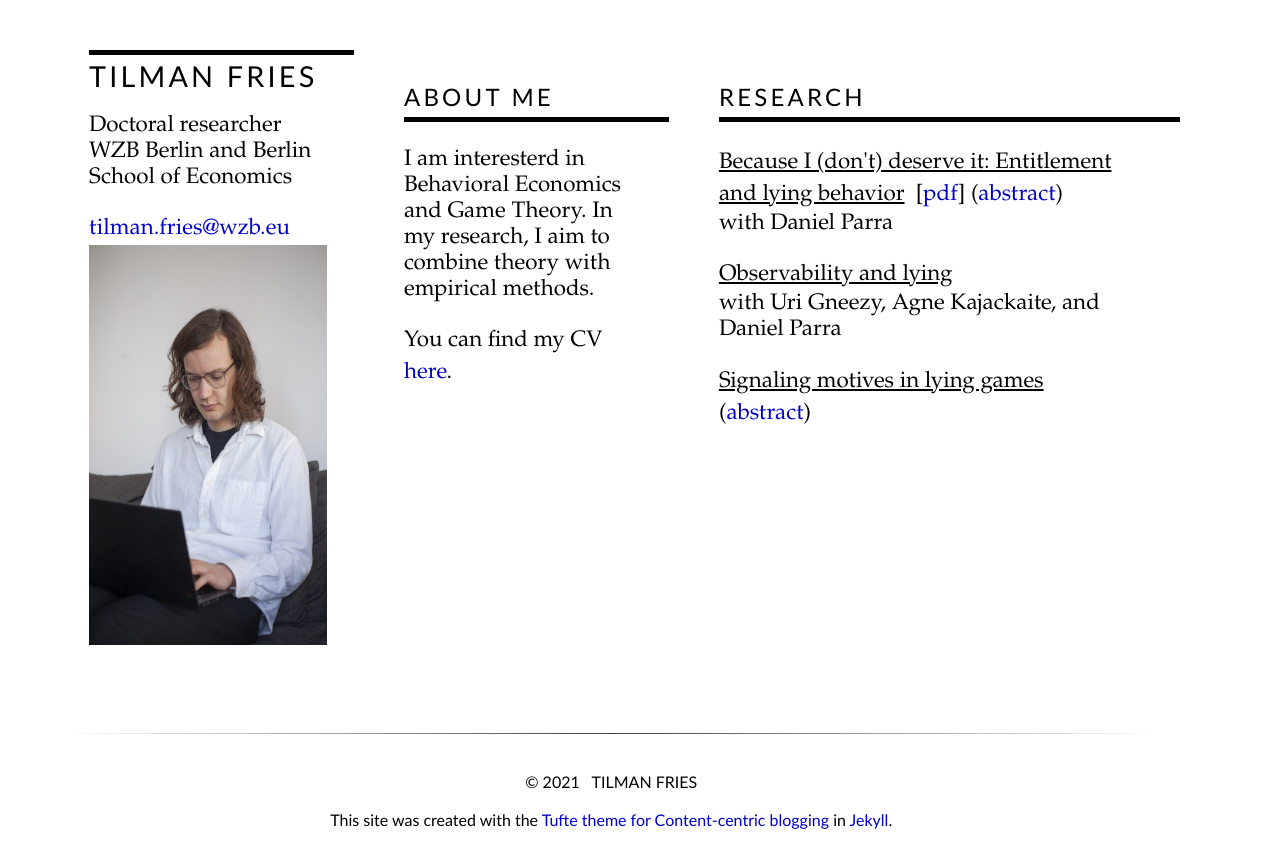
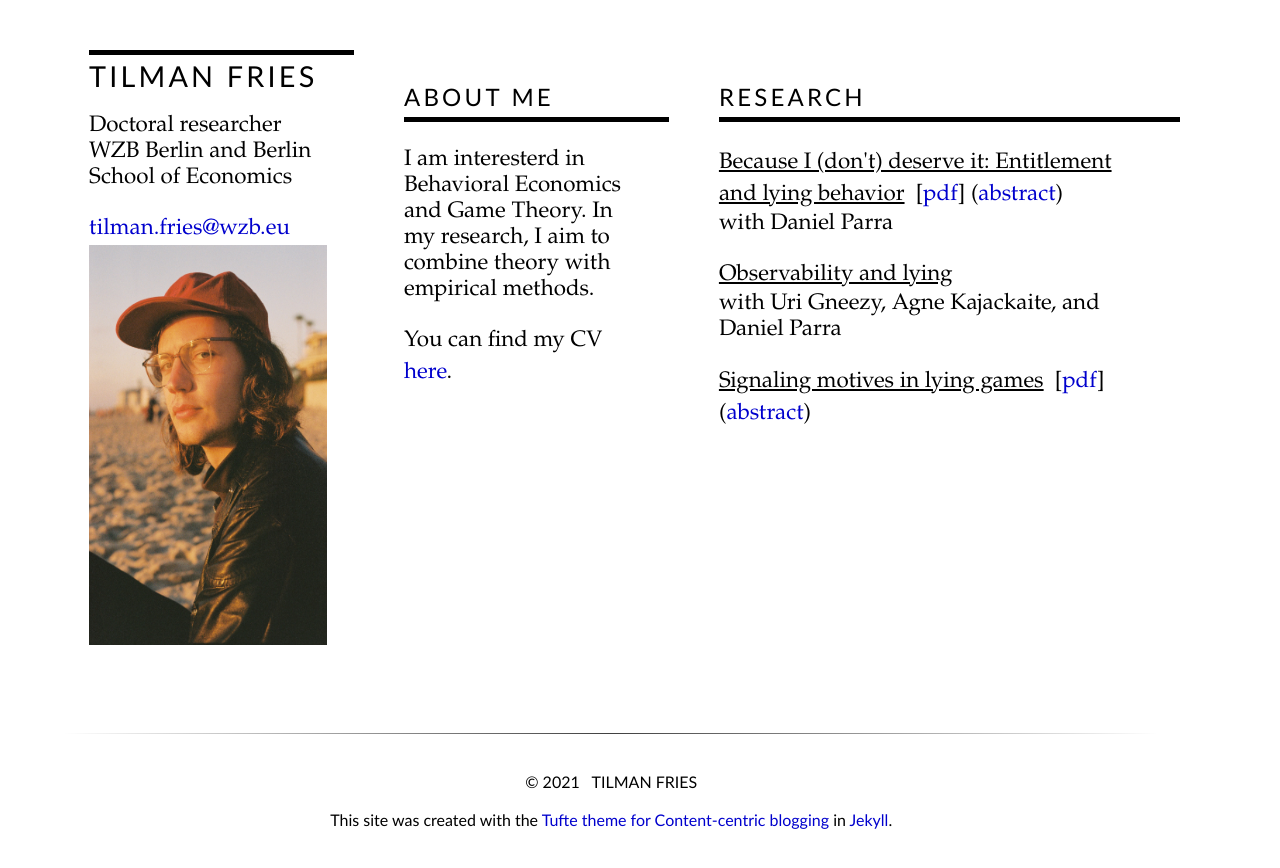
Before and after one commit to tilmanfries/tilmanfries.github.io, a Jekyll site: the page built from index.md, in a window 1280 px wide. Shown: the top 868 px of the page. Built offline with Jekyll 4.4.1, drawn with Linux system fonts in a browser that asks for light colours.

Commit message:
fixed WP

```diff
--- a/index.md
+++ b/index.md
@@ -18,8 +18,8 @@ projects:
     abstract: none
   - name: Signaling motives in lying games
     collab: none
-    pdf: none
-    link: https://rationality-and-competition.de/wp-content/uploads/2021/01/269.pdf
+    pdf: lying_signaling.pdf
+    link: none
     abstract: "This paper studies the implications of agents signaling their moral type in a lying game. In
     the theoretical analysis, a signaling motive emerges where agents dislike being suspected
     of lying and where some types of liars are more stigmatized than others. The equilibrium
```
Also changed, not shown: assets/img/profile_pic.jpg, assets/img/profile_pic_old.jpg, 1 other file.
